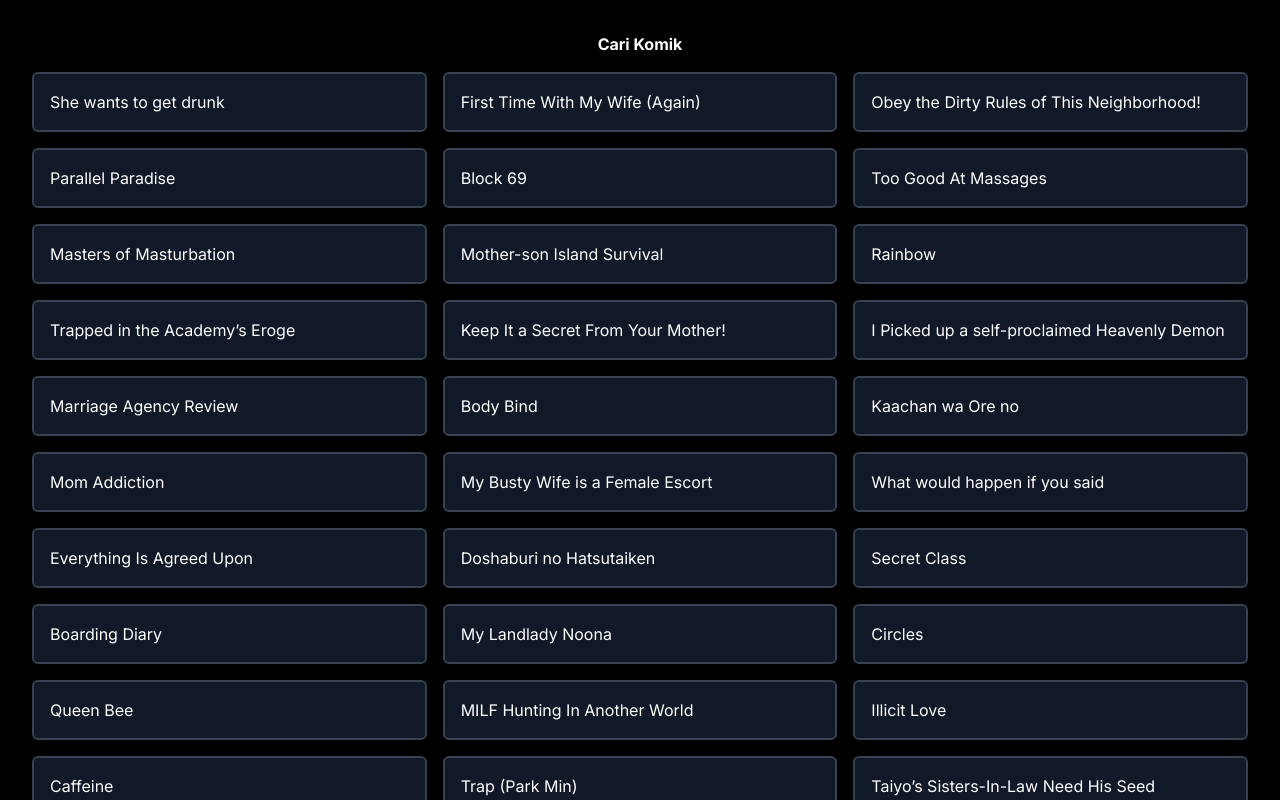
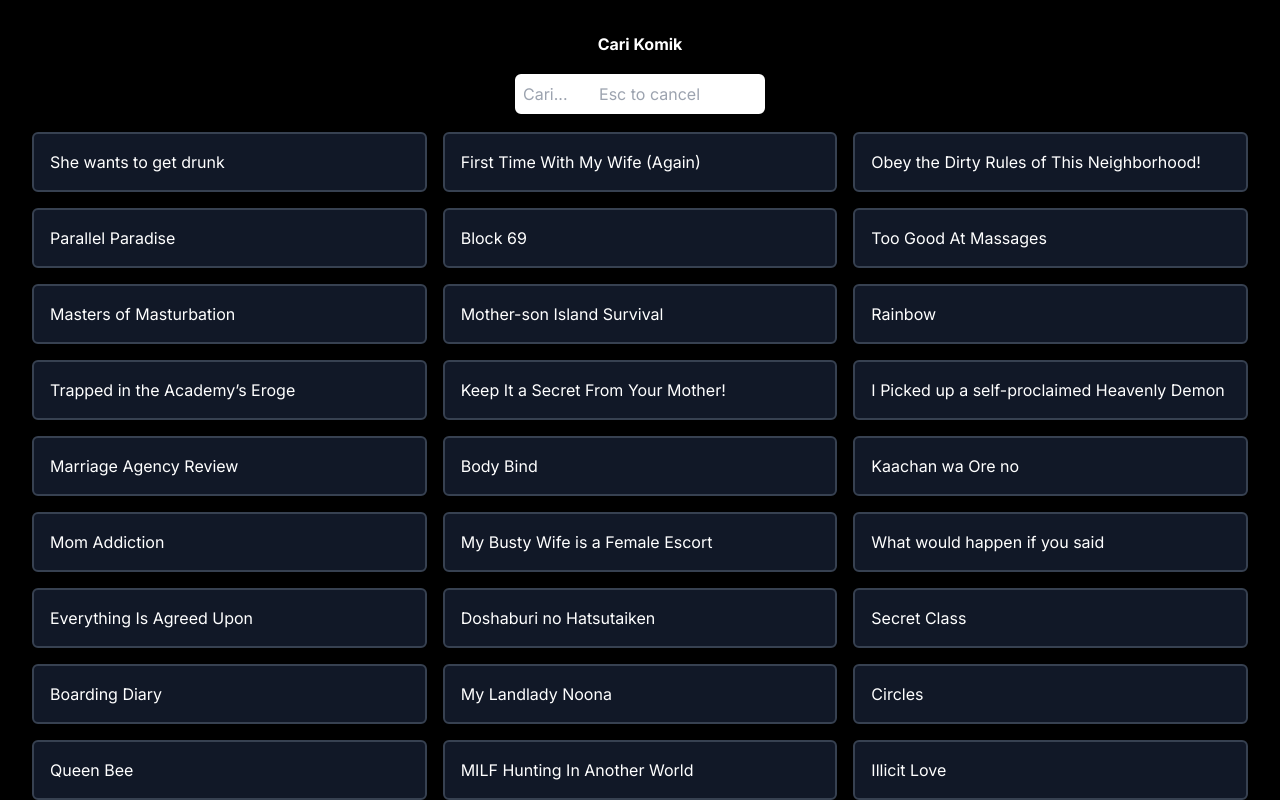
Before and after one commit to vercornex/mekomik, a Next.js app: page /comic in a window 1280 px wide. Shown: the top 800 px of the page. Built offline with nearby package versions, Linux system fonts and the light colour scheme.

Commit message:
add feat search comic

```diff
--- a/app/comic/page.tsx
+++ b/app/comic/page.tsx
@@ -1,13 +1,53 @@
+"use client";
+
+import CustomInput from "@/components/CustomInput";
 import { komik } from "@/constants";
 import Link from "next/link";
+import { useState } from "react";
 export default function Home() {
+  const [input, setInput] = useState("");
+  const [find, setFind] = useState<any>(null);
+  const searchComic = (e: any) => {
+    if (e.key === "Enter" && input !== "") {
+      const found = komik.filter((data) =>
+        data.title.toLowerCase().includes(input.toLowerCase())
+      );
+      // alert(`submitted ${found}`);
+      setFind(found!);
+      setInput("");
+    } else if ((e.key === "Enter" || e.key === "Escape") && input === "") {
+      setFind(null);
+    } else if (e.key === "Escape") {
+      setFind(null);
+      setInput("");
+    }
+    console.log(e.key);
+  };
   return (
     <main className="flex flex-col justify-center items-center gap-4 p-8">
       <h1 className="font-bold">Cari Komik</h1>
+      <CustomInput
+        type="text"
+        value={input}
+        onChange={(e) => setInput(e.target.value)}
+        placeholder="Cari...       Esc to cancel"
+        handleKeyDown={searchComic}
+      />
+      {find &&
+        find.map((dta: any, i: number) => (
+          <Link
+            key={i}
+            className="text-white p-4 bg-gray-900 border-2 border-gray-700 rounded-md cursor-pointer"
+            href={`/comic/baca/${dta.title}`}
+          >
+            {dta.title}
+          </Link>
+        ))}
       <div className="grid grid-cols-1 sm:grid-cols-3 gap-4">
         {komik.length > 0 &&
           komik.map((data, i) => (
             <Link
+              key={i}
               className="text-white p-4 bg-gray-900 border-2 border-gray-700 rounded-md cursor-pointer"
               href={`/comic/baca/${data.title}`}
             >
--- a/app/globals.css
+++ b/app/globals.css
@@ -25,3 +25,7 @@ body {
     )
     rgb(var(--background-start-rgb));
 }
+
+.input {
+  @apply p-2 border-2 border-black rounded-lg w-full text-black;
+}
--- /dev/null
+++ b/components/CustomInput.tsx
@@ -0,0 +1,34 @@
+import { InputFormProps } from "@/types";
+import React from "react";
+
+export default function InputForm({
+  type,
+  name,
+  placeholder,
+  labelText,
+  required,
+  onChange,
+  handleKeyDown,
+  value,
+  styles,
+}: InputFormProps) {
+  return (
+    <div className={`input-form ${styles}`}>
+      {labelText && (
+        <label className="self-start" htmlFor={name}>
+          {labelText}
+        </label>
+      )}
+      <input
+        className="input"
+        onKeyDown={handleKeyDown}
+        id={name}
+        type={type}
+        placeholder={placeholder}
+        required={required}
+        value={value}
+        onChange={onChange}
+      />
+    </div>
+  );
+}
--- a/middleware.ts
+++ b/middleware.ts
@@ -3,6 +3,6 @@ import type { NextRequest } from "next/server";
 
 export function middleware(request: NextRequest) {
   if (request.nextUrl.pathname === "/") {
-    return NextResponse.rewrite(new URL("/comic", request.url));
+    return NextResponse.redirect(new URL("/comic", request.url));
   }
 }
--- /dev/null
+++ b/types/index.ts
@@ -0,0 +1,13 @@
+import { ChangeEventHandler, KeyboardEventHandler } from "react";
+
+export interface InputFormProps {
+  type: string;
+  name?: string;
+  placeholder?: string;
+  labelText?: string;
+  required?: boolean;
+  onChange: ChangeEventHandler<HTMLInputElement>;
+  handleKeyDown?: KeyboardEventHandler<HTMLInputElement>;
+  value: string;
+  styles?: string;
+}
```
